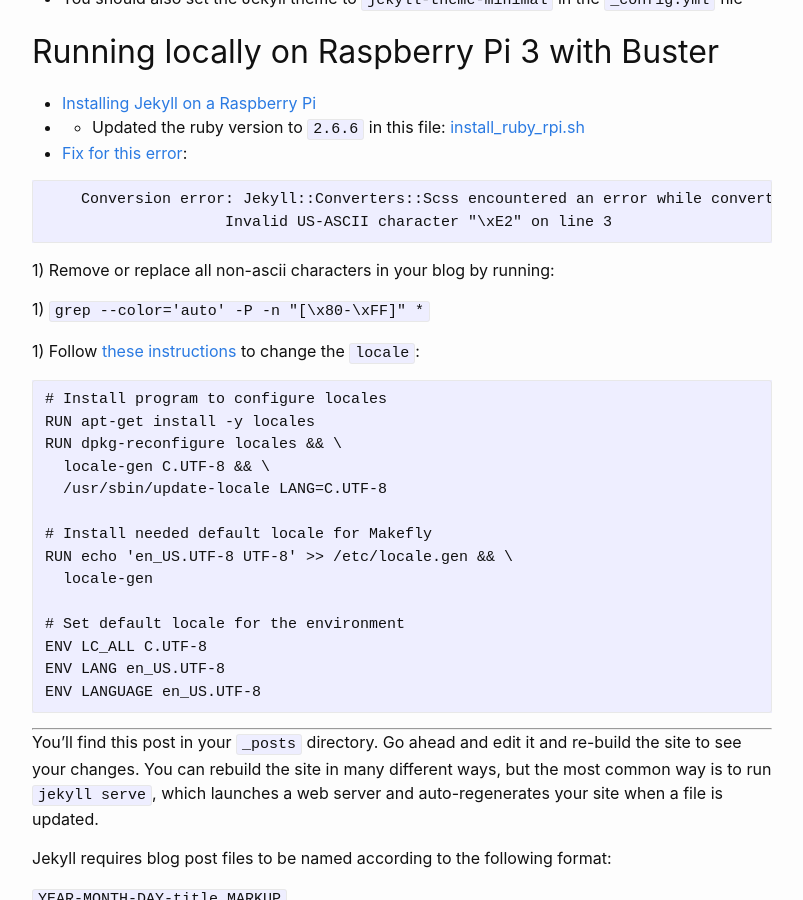
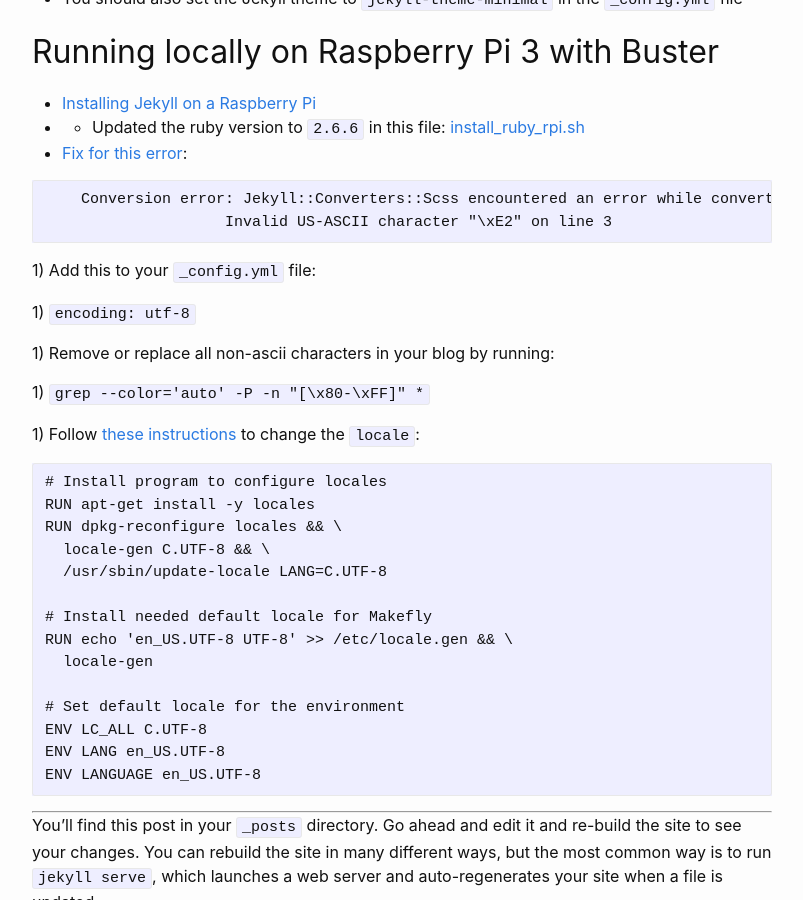
Before and after one commit to jftuga/blog, a Jekyll site: the page built from _posts/2020-10-02--jekyll-install-notes.md, in a window 1280 px wide and 900 px high, scrolled down 1659 px. Shown: the whole window, without its empty margins (238-1041 px from the left). Built offline with Jekyll 4.4.1, drawn with Linux system fonts in a browser that asks for light colours.

Commit message:
added config.yml setting

````diff
--- a/_posts/2020-10-02--jekyll-install-notes.md
+++ b/_posts/2020-10-02--jekyll-install-notes.md
@@ -63,6 +63,10 @@ categories: jekyll
                     Invalid US-ASCII character "\xE2" on line 3
 ```
 
+1) Add this to your `_config.yml` file:
+
+1) `encoding: utf-8`
+
 1) Remove or replace all non-ascii characters in your blog by running:
 
 1) `grep --color='auto' -P -n "[\x80-\xFF]" *`
````
